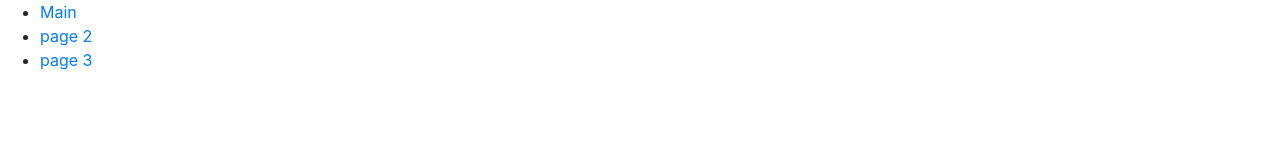
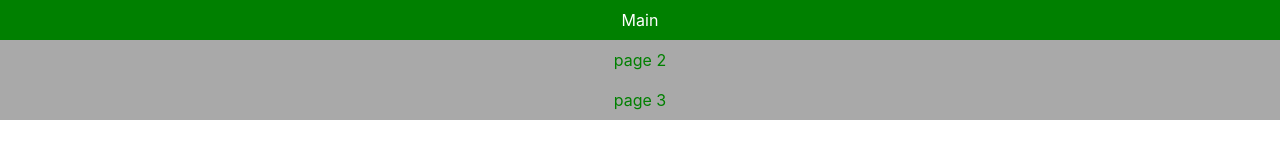
Before and after one commit to bret-blackford/Harvard-CSCI-E-33a, a plain HTML site: page e-33a/proj0/menu.html in a window 1280 px wide. Drawn offline with nearby package versions, Linux system fonts and the light colour scheme.

Commit message:
added styling to menu.html

```diff
--- a/e-33a/proj0/menu.html
+++ b/e-33a/proj0/menu.html
@@ -9,7 +9,7 @@
 </head>
 
 <body>
-    <ul>
+    <ul class="menu">
         <li><a href="index.html">Main</a></li>
         <li><a href="#">page 2</a></li>
         <li><a href="#">page 3</a></li>
--- a/e-33a/proj0/style.css
+++ b/e-33a/proj0/style.css
@@ -1,7 +1,5 @@
-
-
 .red {
-    color:red;
+    color: red;
     background-color: yellow;
 }
 
@@ -18,3 +16,24 @@
         background-color: blueviolet;
     }
 }
+
+ul.menu {
+  list-style-type: none;
+  margin: 0;
+  padding: 0;
+  width: 100%;
+  background-color: darkgrey;
+}
+
+ul.menu li a {
+    text-decoration:  none;
+    padding: 8px 16px;
+    display: block;
+    color: green;
+    text-align: center;
+}
+
+ul.menu a:hover {
+    background-color: green;
+    color: white;
+}
```
Lines whose indentation alone changed are shown as unchanged.
